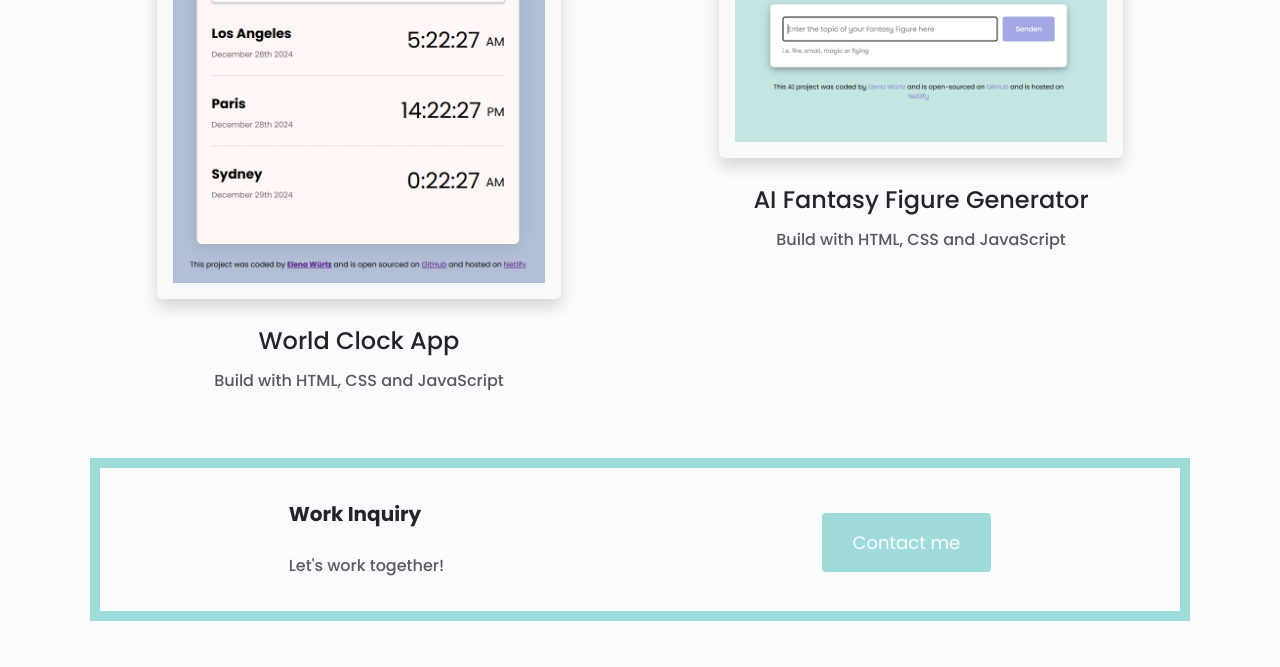
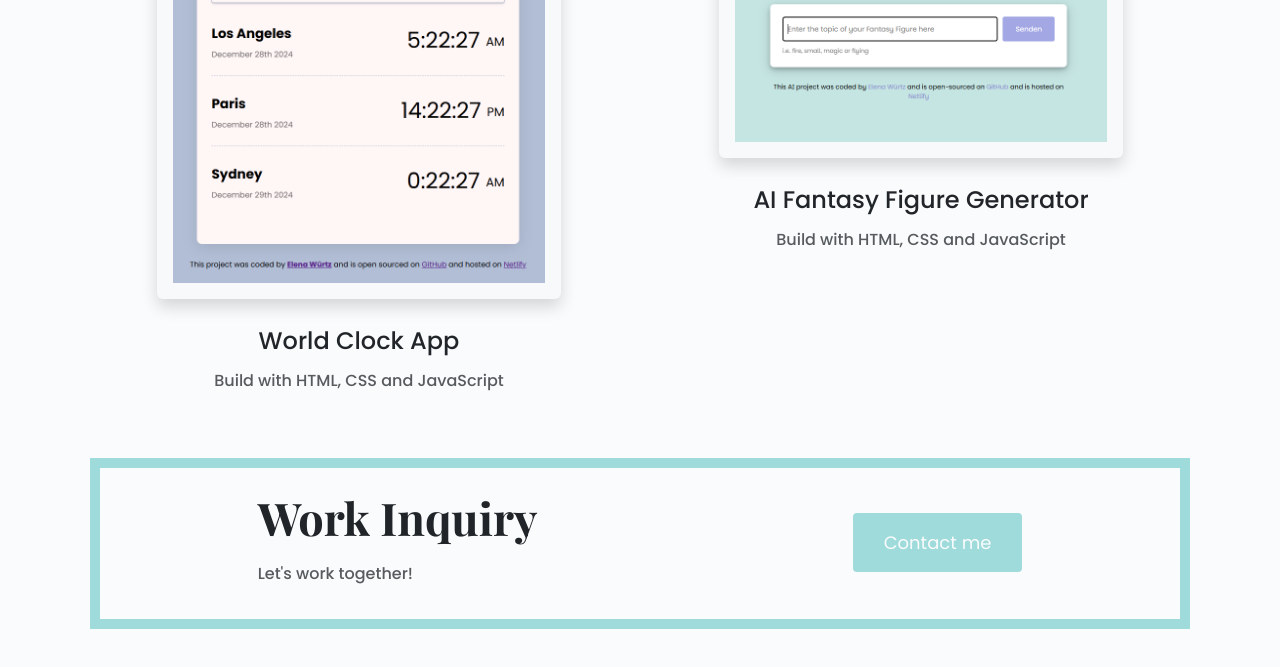
Before and after one commit to Anthophila1909/portfolio-project, a plain HTML site: page work.html in a window 1280 px wide. Shown: the part 1198-1865 px from the top of the page. Drawn offline with nearby package versions, Linux system fonts and the light colour scheme; a web font is replaced by a local one.

Commit message:
HTML: Fixed footer

```diff
--- a/style/portfolio.css
+++ b/style/portfolio.css
@@ -91,7 +91,8 @@ p {
   line-height: 1.7;
 }
 
-h2 {
+h2,
+footer .work-contact h2 {
   font-family: var(--primary-font);
   font-size: 45px;
   line-height: 1.5;
```
